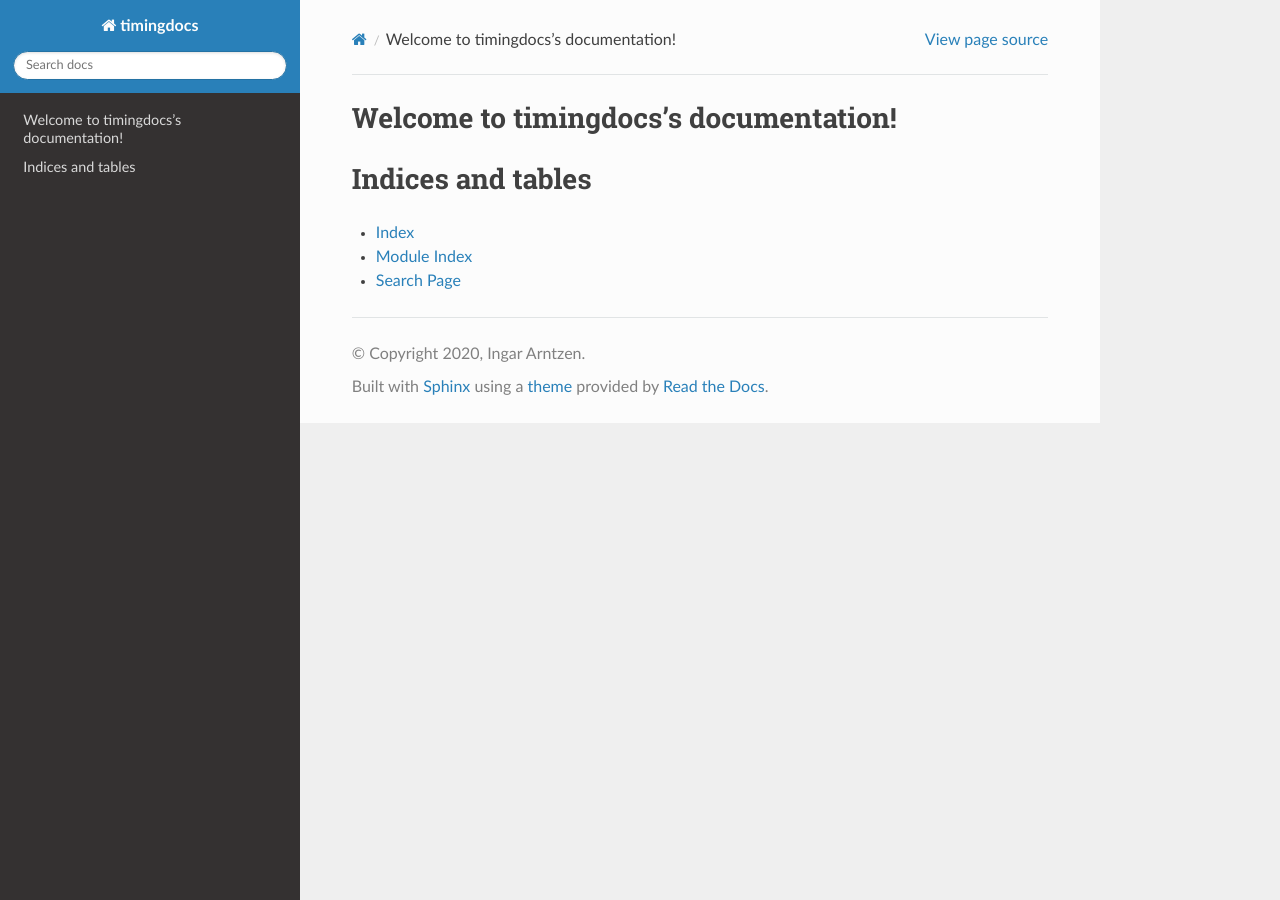
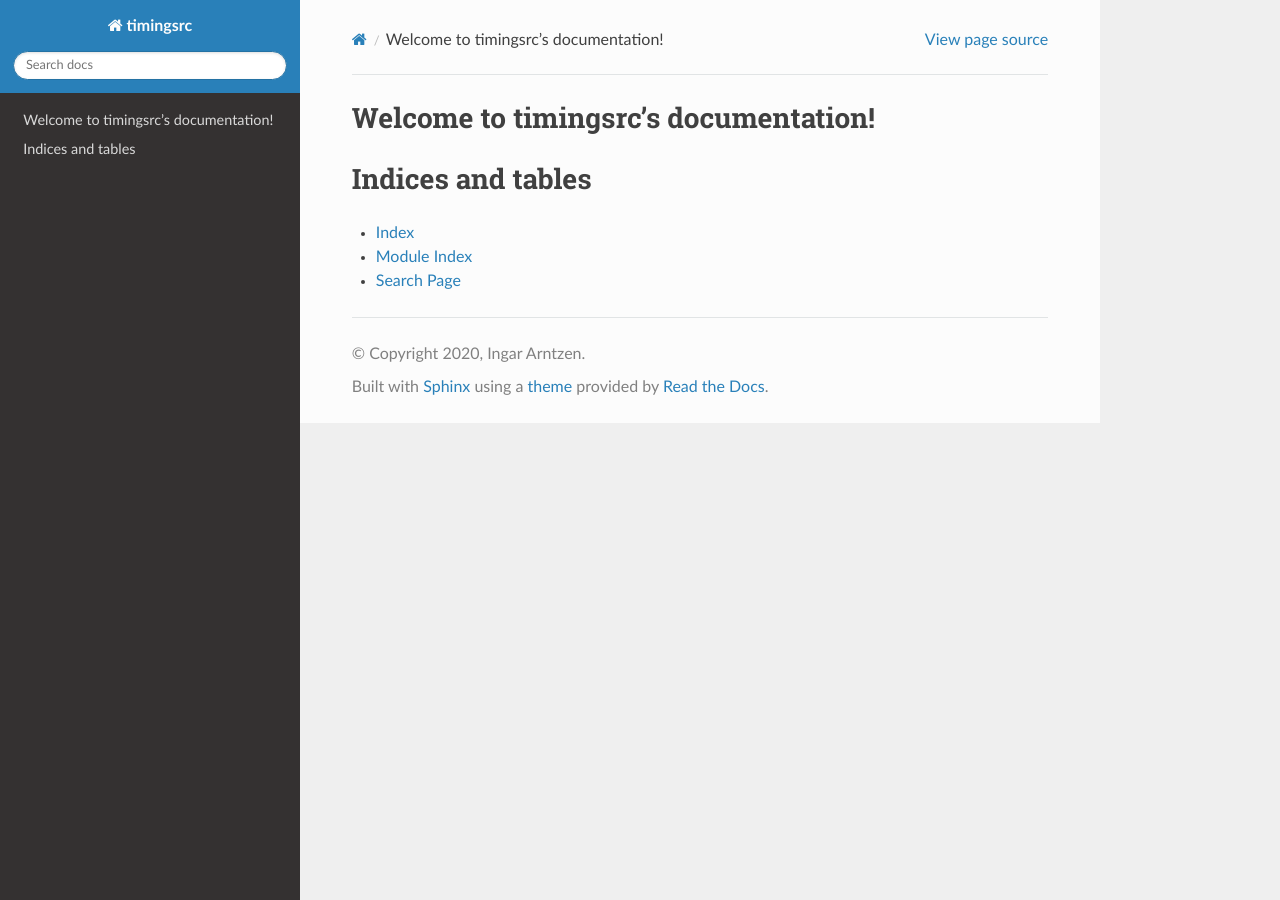
Before and after one commit to ingararntzen/timingdocs, a Sphinx documentation site: the page built from docs/source/index.rst, in a window 1280 px wide. Built offline with Sphinx 7.4.7 and the Read the Docs theme 2.0.0, drawn with Linux system fonts in a browser that asks for light colours.

Commit message:
renamed to timingsrc

```diff
--- a/docs/source/conf.py
+++ b/docs/source/conf.py
@@ -20,7 +20,7 @@ import sphinx_rtd_theme
 
 # -- Project information -----------------------------------------------------
 
-project = 'timingdocs'
+project = 'timingsrc'
 copyright = '2020, Ingar Arntzen'
 author = 'Ingar Arntzen'
 
--- a/docs/source/index.rst
+++ b/docs/source/index.rst
@@ -1,9 +1,9 @@
-.. timingdocs documentation master file, created by
+.. timingsrc documentation master file, created by
    sphinx-quickstart on Sun Jan  5 16:00:03 2020.
    You can adapt this file completely to your liking, but it should at least
    contain the root `toctree` directive.
 
-Welcome to timingdocs's documentation!
+Welcome to timingsrc's documentation!
 ======================================
 
 .. toctree::
```
Also changed, not shown: README.md (+4 -7 lines).
